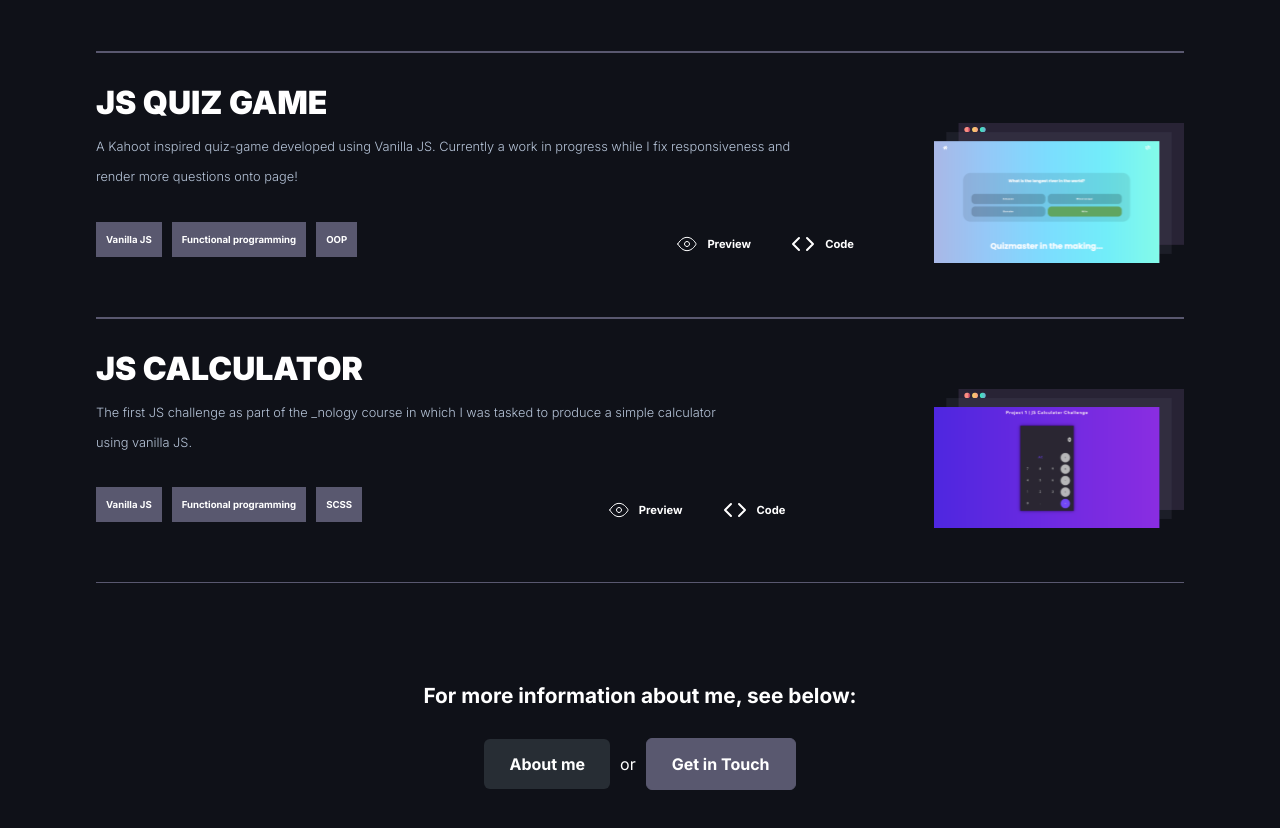
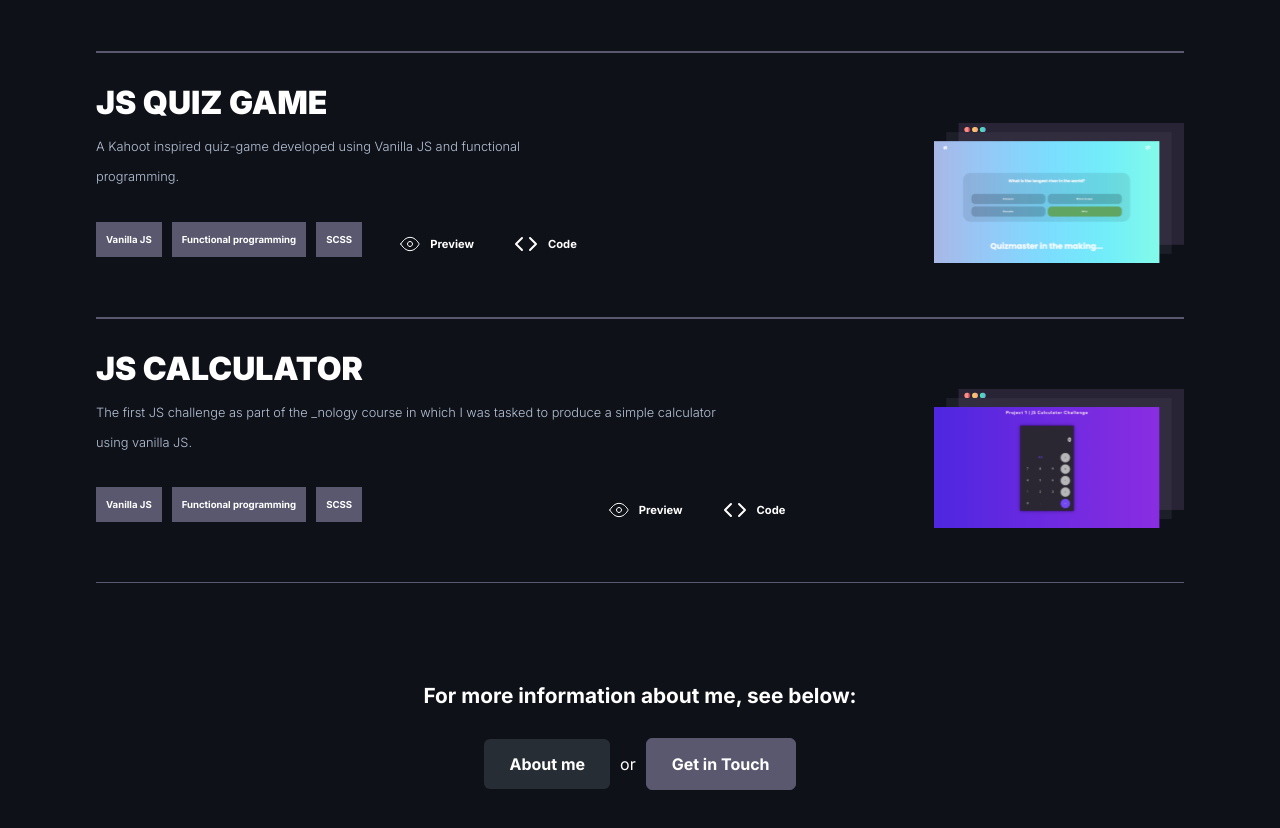
Before and after one commit to jakealistairwood/portfolioV2, a React (Create React App) app: page / in a window 1280 px wide. Shown: the part 3180-4008 px from the top of the page. Built offline with nearby package versions, Linux system fonts and the light colour scheme.

Commit message:
updating favicon

```diff
--- a/public/index.html
+++ b/public/index.html
@@ -24,7 +24,7 @@
       work correctly both with client-side routing and a non-root public URL.
       Learn how to configure a non-root public URL by running `npm run build`.
     -->
-    <title>React App</title>
+    <title>Jake Wood | Front-End Developer</title>
   </head>
   <body>
     <noscript>You need to enable JavaScript to run this app.</noscript>
--- a/src/App.jsx
+++ b/src/App.jsx
@@ -12,9 +12,6 @@ const App = () => {
         <div className="app">
             <Navbar />
             <Hero />
-            {/* <Portfolio id="featured" />
-            <About id="about" />
-            <Contact id="contact" /> */}
             <Element name="featured" className="featured">
                 <Portfolio />
             </Element>
--- a/src/projects.js
+++ b/src/projects.js
@@ -41,11 +41,11 @@ export const projects = [
     },
     {
         title: 'JS Quiz Game',
-        description: 'A Kahoot inspired quiz-game developed using Vanilla JS. Currently a work in progress while I fix responsiveness and render more questions onto page!',
-        skills: ['Vanilla JS', 'Functional programming', 'OOP'],
+        description: 'A Kahoot inspired quiz-game developed using Vanilla JS and functional programming.',
+        skills: ['Vanilla JS', 'Functional programming', 'SCSS'],
         img: '/img/previews/js-quiz-preview.svg',
-        code: 'https://github.com/jakealistairwood/js-challenge-quiz-game',
-        preview: 'https://jakealistairwood.github.io/js-challenge-quiz-game/'
+        code: 'https://github.com/jakealistairwood/js-quiz',
+        preview: 'https://js-quiz-git-master-jakealistairwood.vercel.app/'
     },
     {
         title: 'JS Calculator',
```
Also changed, not shown: 1 other file (tests, documents, lock files or other folders).
